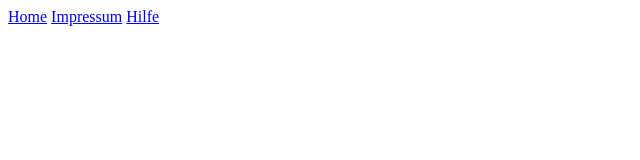
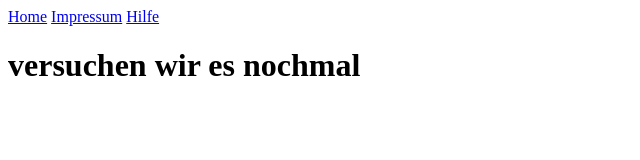
Before and after one commit to VulpesZerdes/GrundgeruestWebshop, a plain HTML site: page impressum.html in a window 1280 px wide. Shown: the whole page, without its empty margins (0-640 px from the left). Drawn offline with Linux system fonts and the light colour scheme.

Commit message:
version 0.02

```diff
--- a/impressum.html
+++ b/impressum.html
@@ -10,5 +10,6 @@
     <a href="#" class="active">Impressum</a>
     <a href="help.html">Hilfe</a>
 </div>
+<h1>versuchen wir es nochmal</h1>
 </body>
 </html>
```
